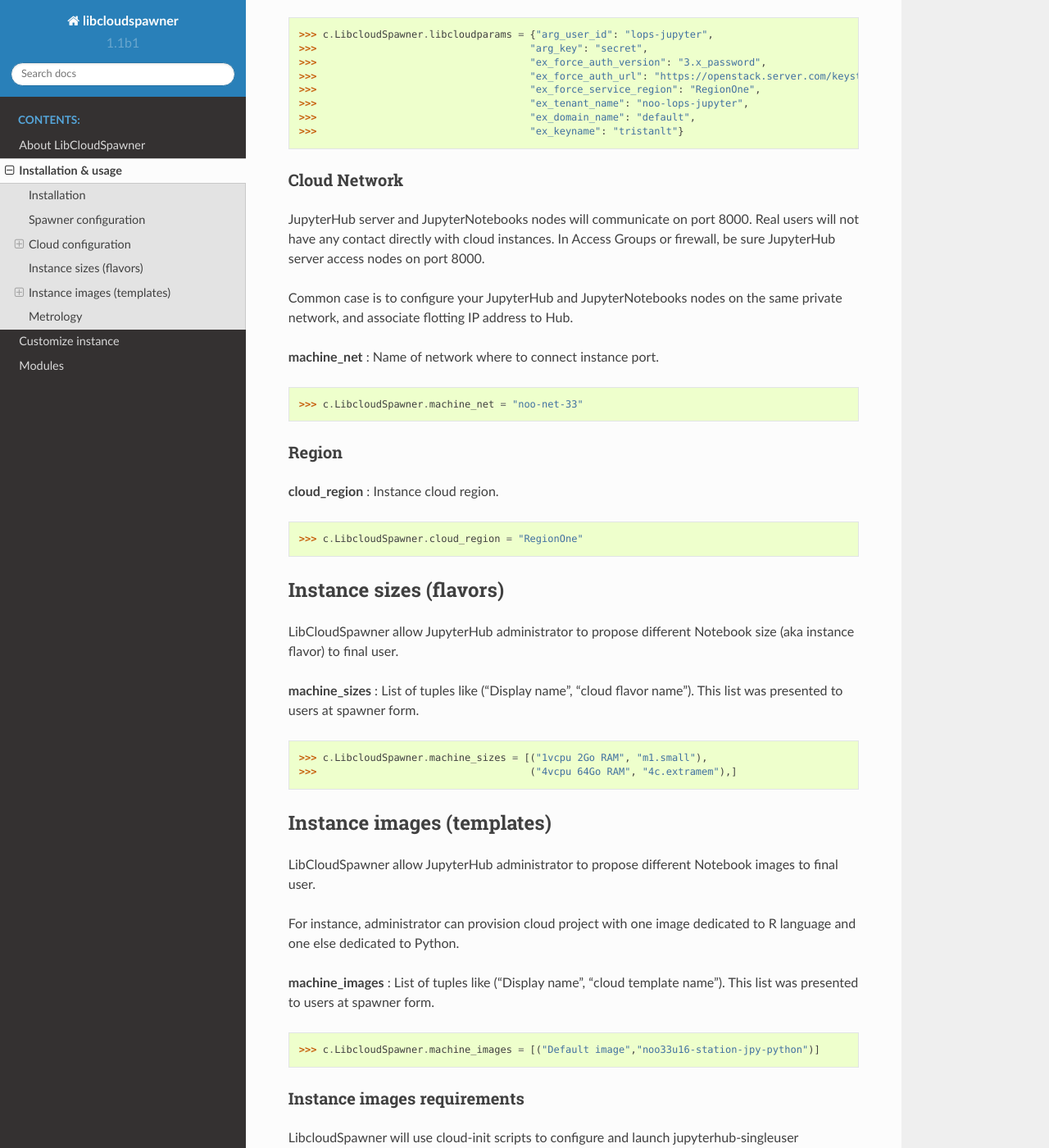
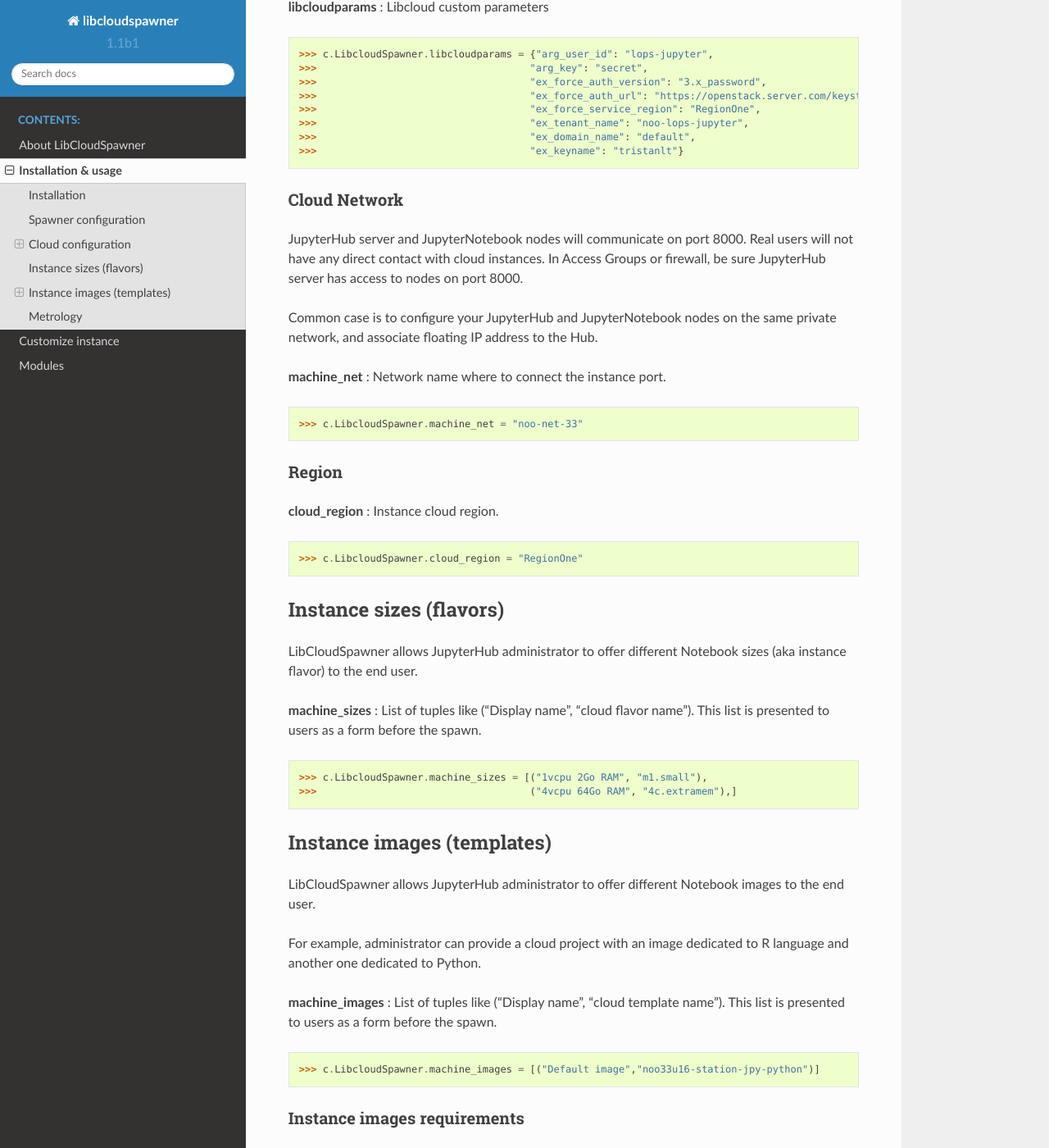
Before and after one commit to jupytercloud-project/jupyterhub-libcloudspawner, a Sphinx documentation site: the page built from doc/source/install.rst, in a window 1280 px wide and 1400 px high, scrolled down 1391 px. Shown: the whole window at 82% size. Built offline with Sphinx 7.4.7 and the Read the Docs theme 2.0.0, drawn with Linux system fonts in a browser that asks for light colours; some of the changed text lies outside the part shown.

Commit message:
Doc spell checking (#1)
* Spell checking

* Spell checking - install

* Spell checking

```diff
--- a/doc/source/about.rst
+++ b/doc/source/about.rst
@@ -1,12 +1,12 @@
 About LibCloudSpawner
 =====================
 
-LibcloudSpawner is a JupyterHub Spawner, it allow JupyterHub to launch users notebooks inside cloud instance. One instance, one user.
+LibcloudSpawner is a JupyterHub Spawner that allows JupyterHub to launch users notebooks inside a cloud instance. One instance, one user.
 
-LibcloudSpawner is based on Apache Libcloud, Apache LibCloud provide an abstraction API for a lot of cloud providers. By the way, LibcloudSpawner will support OpenStack, Google Cloud Engine, Amazon AWS or CloudStack...
+LibcloudSpawner is based on Apache Libcloud which provides an abstraction API for a lot of cloud providers. By the way, LibcloudSpawner will support OpenStack, Google Cloud Engine, Amazon AWS or CloudStack...
 
 .. note::
-	For the moment, OpenStack is the only supported cloud provider. More cloud provider coming soon...
+	For now, OpenStack is the only supported cloud provider. More cloud providers will be coming soon...
 
 .. image:: _static/general-usage.png
    :width: 600px
--- a/doc/source/install.rst
+++ b/doc/source/install.rst
@@ -1,12 +1,12 @@
 Installation & usage
 ====================
 
-This documentation explain how to use LibcloudSpawner with Jupyter Hub. In this example, we used OpenStack cloud manager, which is, at this time, the only supported Manager.
+This documentation explains how to use LibcloudSpawner with Jupyter Hub. In this example, we used OpenStack cloud manager, which is currently the only supported manager.
 
 Installation
 ------------
 
-Since JupyterHub LibCloudSpawner wasn't publish on Pypi you must pip it directly from Github.
+Since JupyterHub LibCloudSpawner has not been published on Pypi, you must pip it directly from Github.
 
 >>> pip install apache-libcloud
 >>> pip install Jinja2
@@ -15,25 +15,25 @@
 Spawner configuration
 ---------------------
 
-First, configure LibcloudSpawner as your spawner in Jupyterhub configuration file.
+First, configure LibcloudSpawner as your spawner in the Jupyterhub configuration file.
 
 >>> c.JupyterHub.spawner_class = 'libcloudspawner.spawner.LibcloudSpawner'
 
 Cloud configuration
 -------------------
 
-LibcloudSpawner will create, poll and destroy instance. It need some informations depending to your cloud provider. See examples, nodemanagers API documentation or LibCloud documentation (https://libcloud.readthedocs.io/en/latest/compute/drivers/openstack.html).
+LibcloudSpawner will create, poll and destroy instance. It needs some information depending on your cloud provider. See examples, nodemanagers API documentation or LibCloud documentation (https://libcloud.readthedocs.io/en/latest/compute/drivers/openstack.html).
 
 Cloud parameters
 ++++++++++++++++
 
-For instance, in this case, the cloud provider is an OpenStack cloud. Login and password of the user which manage instance are lops-jupyter and gloubiboulga. Authentication handshake used Keystone v3 method and domain name is 'default'. Instances will be create in RegionOne.
+For instances, in this case, the cloud provider is OpenStack. User login and password which manage the instance are lops-jupyter and gloubiboulga. Authentication handshake uses Keystone v3 method and domain name is 'default'. Instances will be created in RegionOne.
 
-**cloud_url** : Endpoint where connect to cloud provider
+**cloud_url** : Endpoint to connect to the cloud provider
 
 >>> c.LibcloudSpawner.cloud_url = "https://noocloud.univ-brest.fr/keystone/v3/auth/tokens"
 
-**cloud_user** : Cloud user which create and destroy instances
+**cloud_user** : Cloud user who creates and destroys instances
 
 >>> c.LibcloudSpawner.cloud_user = "lops-jupyter"
 
@@ -41,12 +41,12 @@
 
 >>> c.LibcloudSpawner.cloud_userpassword = "secret"
 
-**cloud_project** : Project/tenant which own notebook instances
+**cloud_project** : Project/tenant which owns notebook instances
 
 >>> c.LibcloudSpawner.cloud_project = "noo-lops-jupyter"
 
 
-**libcloudparams** : Libcloud customs parameters
+**libcloudparams** : Libcloud custom parameters
 
 >>> c.LibcloudSpawner.libcloudparams = {"arg_user_id": "lops-jupyter",
 >>>                                    "arg_key": "secret",
@@ -60,11 +60,11 @@
 Cloud Network
 +++++++++++++
 
-JupyterHub server and JupyterNotebooks nodes will communicate on port 8000. Real users will not have any contact directly with cloud instances. In Access Groups or firewall, be sure JupyterHub server access nodes on port 8000.
+JupyterHub server and JupyterNotebook nodes will communicate on port 8000. Real users will not have any direct contact with cloud instances. In Access Groups or firewall, be sure JupyterHub server has access to nodes on port 8000.
 
-Common case is to configure your JupyterHub and JupyterNotebooks nodes on the same private network, and associate flotting IP address to Hub.
+Common case is to configure your JupyterHub and JupyterNotebook nodes on the same private network, and associate floating IP address to the Hub.
 
-**machine_net** : Name of network where to connect instance port.
+**machine_net** : Network name where to connect the instance port.
 
 >>> c.LibcloudSpawner.machine_net = "noo-net-33"
 
@@ -79,9 +79,9 @@
 Instance sizes (flavors)
 ------------------------
 
-LibCloudSpawner allow JupyterHub administrator to propose different Notebook size (aka instance flavor) to final user.
+LibCloudSpawner allows JupyterHub administrator to offer different Notebook sizes (aka instance flavor) to the end user.
 
-**machine_sizes** : List of tuples like ("Display name", "cloud flavor name"). This list was presented to users at spawner form.
+**machine_sizes** : List of tuples like ("Display name", "cloud flavor name"). This list is presented to users as a form before the spawn.
 
 >>> c.LibcloudSpawner.machine_sizes = [("1vcpu 2Go RAM", "m1.small"),
 >>>                                    ("4vcpu 64Go RAM", "4c.extramem"),]
@@ -89,20 +89,20 @@
 Instance images (templates)
 ---------------------------
 
-LibCloudSpawner allow JupyterHub administrator to propose different Notebook images to final user.
+LibCloudSpawner allows JupyterHub administrator to offer different Notebook images to the end user.
 
-For instance, administrator can provision cloud project with one image dedicated to R language and one else dedicated to Python.
+For example, administrator can provide a cloud project with an image dedicated to R language and another one dedicated to Python.
 
-**machine_images** : List of tuples like ("Display name", "cloud template name"). This list was presented to users at spawner form.
+**machine_images** : List of tuples like ("Display name", "cloud template name"). This list is presented to users as a form before the spawn.
 
 >>> c.LibcloudSpawner.machine_images = [("Default image","noo33u16-station-jpy-python")]
 
 Instance images requirements
 ++++++++++++++++++++++++++++
 
-LibcloudSpawner will use cloud-init scripts to configure and launch jupyterhub-singleuser notebooks inside virtual machine. For instance, script can install system requirements, like jupyterhub and insert a systemd unit which configure and start Jupyter User Notebook.
+LibcloudSpawner will use cloud-init scripts to configure and launch jupyterhub-singleuser notebooks inside virtual machine. For instance, script can install system requirements, such as jupyterhub and insert a systemd unit that configures and starts Jupyter User Notebook.
 
-Note that cloud-init can also setup JupyterNotebook dependencies (Jupyter, ipython...), but this make spawn time longer.
+Note that cloud-init can also setup JupyterNotebook dependencies (Jupyter, ipython...), but this lengthens the spawning time.
 
 Default userdata script can be used with Ubuntu cloudimage Xenial 16.04 and Debian cloud image.
 
@@ -116,12 +116,12 @@
 
 This userdata script is provided as an example and should be adapted to your case.
 
-Please see customize section to adapt libcloudspawner like in your secrets wish.
+Please see customize section to adapt libcloudspawner as in your secret wishes.
 
 Metrology
 ---------
 
-**statsdparams** : if you wish have some metrics about usage
+**statsdparams** : if you wish to have some metrics about usage.
 
 >>> c.LibcloudSpawner.statsdparams = {"host": "statds.server.com",
 >>>                                   "port": 8125,
```
Also changed, not shown: doc/source/custom.rst (+12 -12 lines).
